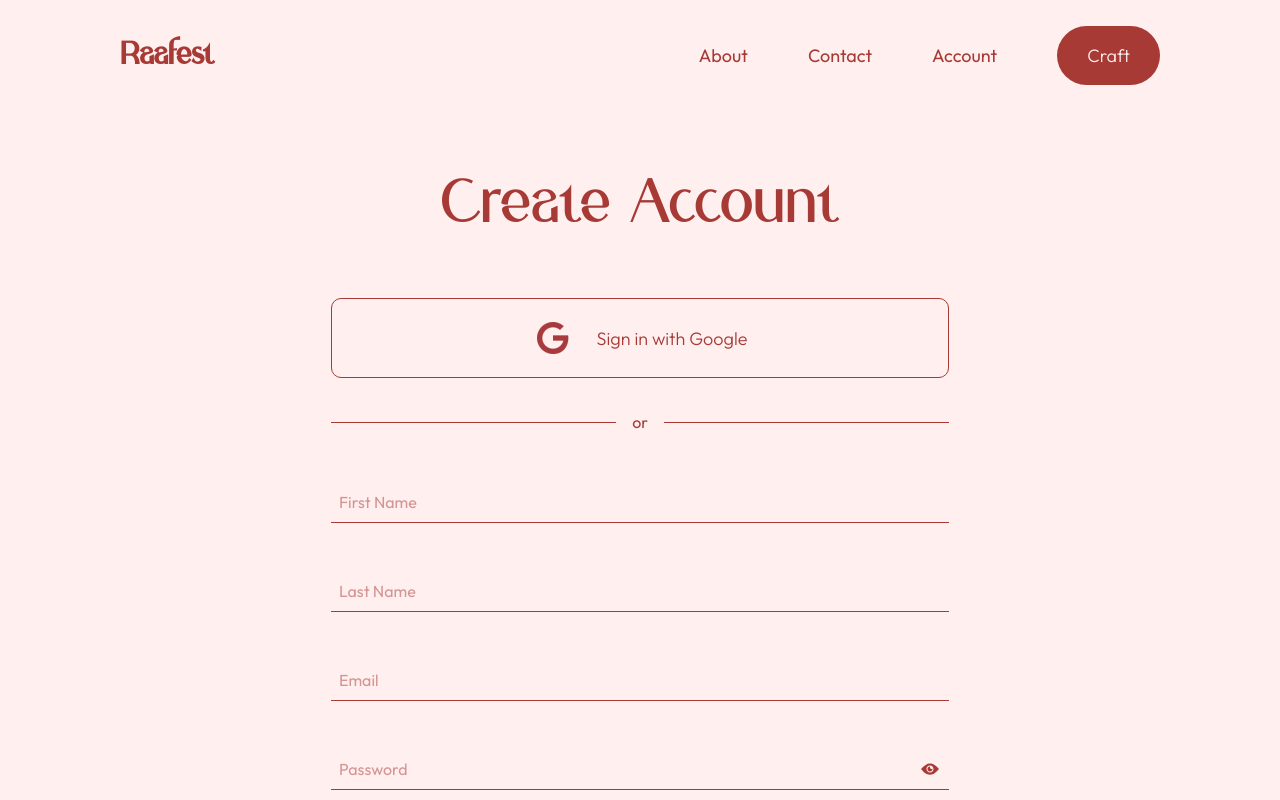
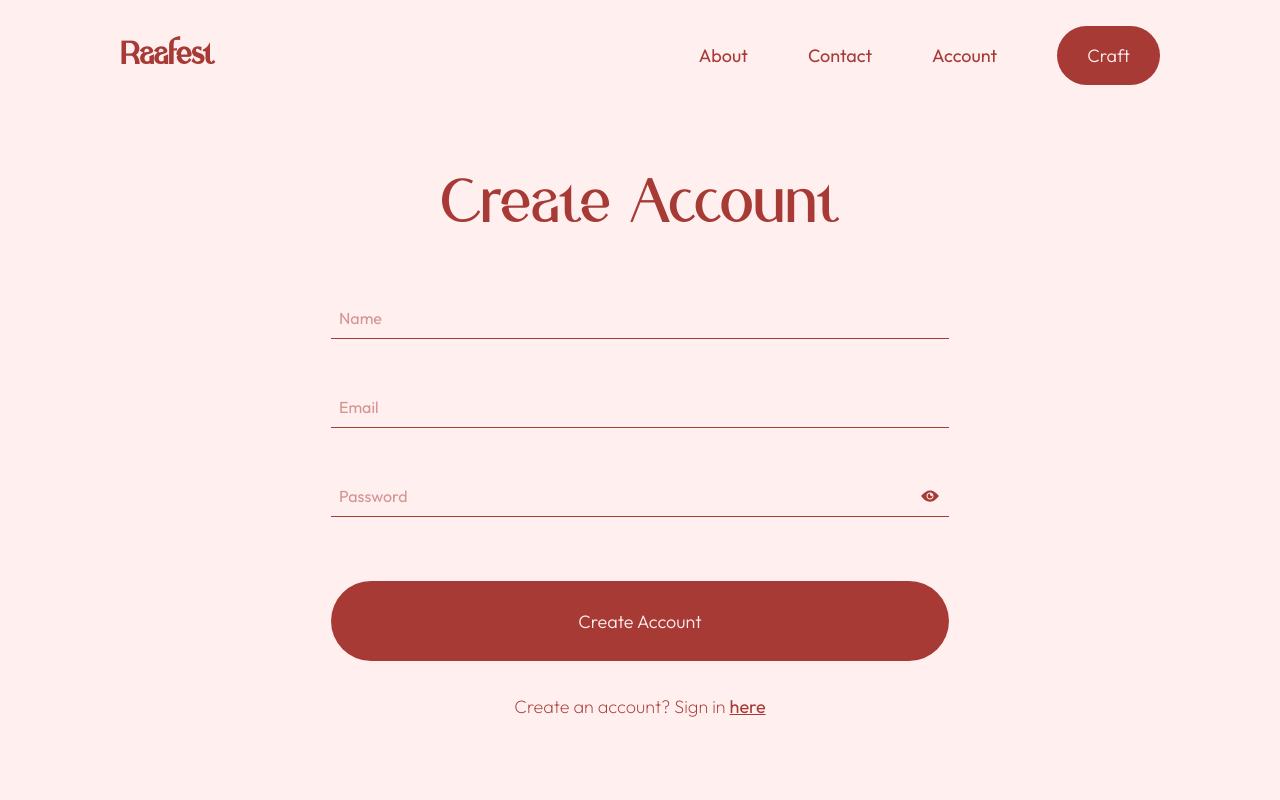
Before and after one commit to asjadahamed77/Raafath-tea-shop, a React (Vite) app in the folder client/: page /create-account in a window 1280 px wide. Shown: the top 800 px of the page. Built offline with nearby package versions, Linux system fonts and the light colour scheme.

Commit message:
fixed user authentication issues

```diff
--- a/client/src/pages/CreateAccount.jsx
+++ b/client/src/pages/CreateAccount.jsx
@@ -12,14 +12,14 @@ const CreateAccount = () => {
   const { loading, error } = useSelector(state => state.auth)
   const navigate = useNavigate()
   const [showPassword, setShowPassword] = useState(false);
-  const [firstName, setFirstName] = useState("");
-  const [lastName, setLastName] = useState("");
+  const [name, setName] = useState("");
+
   const [email, setEmail] = useState("");
   const [password, setPassword] = useState("");
 
   const submitHandler = async (e) => {
     e.preventDefault();
-    const result = await dispatch(register({ firstName, lastName, email, password }));
+    const result = await dispatch(register({ name, email, password }));
 
     if (register.fulfilled.match(result)) {
       addToast("Account created successfully", "success", 3000);
@@ -38,35 +38,18 @@ const CreateAccount = () => {
           Create Account
         </h1>
 
-        {/* Google Sign In */}
-        <div className="flex items-center justify-center gap-6 border-[1px] rounded-[10px] w-full sm:h-[80px] h-[55px] mt-12 hover:opacity-65 duration-300 transition-opacity cursor-pointer">
-          <img src={googleIcon} alt="Google" className="w-[40px] h-[40px]" />
-          <p className="text-[18px] font-light">Sign in with Google</p>
-        </div>
 
-        {/* Divider */}
-        <div className="flex items-center justify-center gap-4 mt-8">
-          <p className="flex-1 h-[1px] bg-primaryColor"></p>
-          <p>or</p>
-          <p className="flex-1 h-[1px] bg-primaryColor"></p>
-        </div>
 
         {/* Login Form */}
         <form onSubmit={submitHandler} className="w-full mt-12">
           <input
             type="text"
-            placeholder="First Name"
+            placeholder="Name"
             className="bg-transparent focus:outline-none border-b w-full p-2"
-            value={firstName}
-            onChange={(e) => setFirstName(e.target.value)}
+            value={name}
+            onChange={(e) => setName(e.target.value)}
           />
-          <input
-            type="text"
-            placeholder="Last Name"
-            className="bg-transparent focus:outline-none border-b w-full p-2 mt-12"
-            value={lastName}
-            onChange={(e) => setLastName(e.target.value)}
-          />
+
           <input
             type="text"
             placeholder="Email"
--- a/client/src/pages/Login.jsx
+++ b/client/src/pages/Login.jsx
@@ -34,18 +34,9 @@ const Login = () => {
           Account
         </h1>
 
-        {/* Google Sign In */}
-        <div className="flex items-center justify-center gap-6 border-[1px] rounded-[10px] w-full sm:h-[80px] h-[55px] mt-12 hover:opacity-65 duration-300 transition-opacity cursor-pointer">
-          <img src={googleIcon} alt="Google" className="w-[40px] h-[40px]" />
-          <p className="text-[18px] font-light">Sign in with Google</p>
-        </div>
 
-        {/* Divider */}
-        <div className="flex items-center justify-center gap-4 mt-8">
-          <p className="flex-1 h-[1px] bg-primaryColor"></p>
-          <p>or</p>
-          <p className="flex-1 h-[1px] bg-primaryColor"></p>
-        </div>
+
+
 
         {/* Login Form */}
         <form onSubmit={submitHandler} className="w-full mt-12">
--- a/client/src/redux/slices/authSlice.js
+++ b/client/src/redux/slices/authSlice.js
@@ -20,11 +20,11 @@ const token = localStorage.getItem("userToken");
 // REGISTER
 export const register = createAsyncThunk(
     "auth/register",
-    async ({ firstName, lastName, email, password }, { rejectWithValue }) => {
+    async ({ name, email, password }, { rejectWithValue }) => {
       try {
         const { data } = await axios.post(
           `${backendUrl}/auth/register`,
-          { firstName, lastName, email, password },
+          { name, email, password },
           {
             withCredentials: true,
             headers: { "Content-Type": "application/json" },
```
Also changed, not shown: 2 other files (tests, documents, lock files or other folders).
